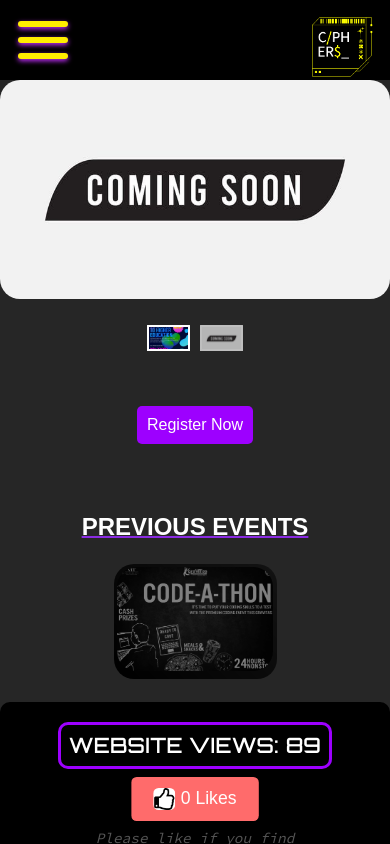
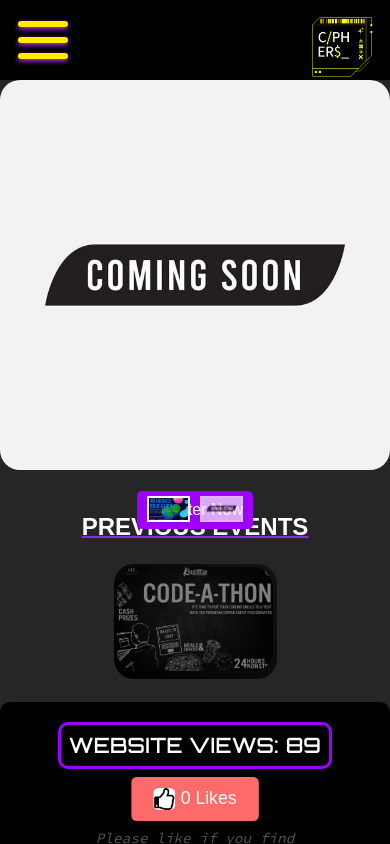
Before and after one commit to ciphershub/ciphers, a React (Vite) app: page /events in a window 390 px wide. Built offline with nearby package versions, Linux system fonts and the light colour scheme.

Commit message:
Update Events.css

```diff
--- a/src/components/Events.css
+++ b/src/components/Events.css
@@ -131,7 +131,7 @@
 @media screen and (min-width: 150px) and (max-width: 450px) {
   .slider img {
     width: 100vw;
-    height: 56.25vw;
+    height: fit-content;
     border-radius: 20px;
   }
 
```
